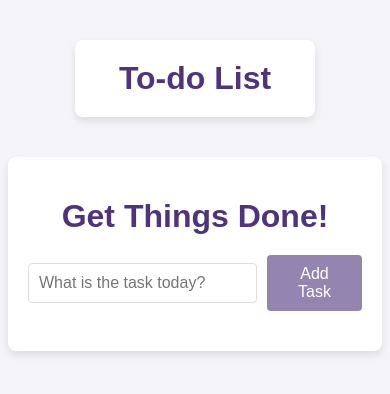
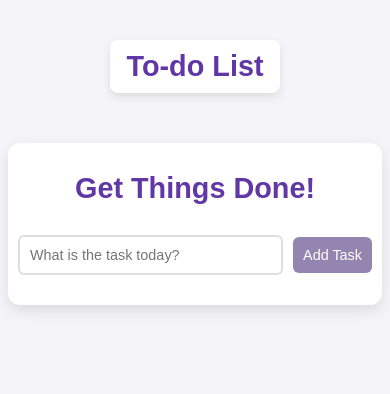
Before and after one commit to HamPetrosyan/Todo-List, a React (Vite) app: page / in a window 390 px wide. Shown: the top 394 px of the page. Built offline with nearby package versions, Linux system fonts and the light colour scheme.

Commit message:
update css

```diff
--- a/src/components/Todo.jsx
+++ b/src/components/Todo.jsx
@@ -4,17 +4,23 @@ import { faPenToSquare, faTrash } from "@fortawesome/free-solid-svg-icons";
 
 import { toggleCompleted, deleteTodo, editTodo } from "../redux/todoSlice";
 import { playSound } from "../utils/sound";
+import { useState } from "react";
 
 export const Todo = ({ task }) => {
   const dispatch = useDispatch();
+  const [isFading, setIsFading] = useState(false);
 
   const handleToggleComplete = () => {
     dispatch(toggleCompleted(task.id));
   };
 
   const handleDeleteTodo = () => {
-    dispatch(deleteTodo(task.id));
+    setIsFading(true);
     playSound("remove-task.wav", 0.1);
+
+    setTimeout(() => {
+      dispatch(deleteTodo(task.id));
+    }, 500);
   };
 
   const handleEditTodo = () => {
@@ -22,7 +28,7 @@ export const Todo = ({ task }) => {
   };
 
   return (
-    <div className="Todo">
+    <div className={`Todo ${isFading ? "fade-out" : ""}`}>
       <p
         onClick={handleToggleComplete}
         className={`task ${task.completed ? "completed" : ""}`}
--- a/src/index.css
+++ b/src/index.css
@@ -15,18 +15,21 @@ body {
 
 .TodoWrapper {
   max-width: 600px;
-  margin: 20px auto;
-  padding: 20px;
-  border-radius: 8px;
-  box-shadow: 0 4px 8px rgba(0, 0, 0, 0.1);
+  margin: 50px auto;
+  padding: 30px;
   background-color: #fff;
+  border-radius: 12px;
+  box-shadow: 0 6px 15px rgba(0, 0, 0, 0.1);
+  animation: fadeIn 1s ease-in-out;
+  transition: all 0.3s ease-in-out;
 }
 
 h1 {
-  font-size: 2rem;
-  color: #4d347c;
-  margin-bottom: 20px;
+  font-size: 2.5rem;
+  color: #6037a5;
   text-align: center;
+  margin-bottom: 30px;
+  animation: slideDown 1s ease-in-out;
 }
 
 .TodoForm {
@@ -37,31 +40,32 @@ h1 {
 
 .todo-input {
   flex: 1;
-  padding: 10px;
-  border: 1px solid #ddd;
-  border-radius: 4px;
+  padding: 12px;
+  border: 2px solid #ddd;
+  border-radius: 6px;
   font-size: 1rem;
-  color: #333;
-  box-sizing: border-box;
   outline: none;
+  transition: box-shadow outline 0.3s ease, border-color 0.3s ease;
 }
 
 .todo-input:focus {
   outline: auto;
   outline-color: #4d347c;
+  border-color: #6037a5;
+  box-shadow: 0 0 10px rgba(96, 55, 165, 0.2);
 }
 
 
 .todo-btn {
-  padding: 10px 20px;
+  padding: 10px 25px;
   border: none;
-  border-radius: 4px;
-  background-color: #4d347c;
+  border-radius: 6px;
+  background-color: #6037a5;
   color: #fff;
-  font-size: 1rem;
+  font-size: 1.1rem;
+  margin-left: 10px;
   cursor: pointer;
-  transition: background-color 0.3s ease;
-  margin-left: 10px;
+  transition: background-color 0.4s ease;
 }
 
 .todo-btn:hover {
@@ -84,6 +88,9 @@ h1 {
   border-radius: 4px;
   margin-bottom: 10px;
   box-shadow: 0 2px 4px rgba(0, 0, 0, 0.05);
+  opacity: 0;
+  transform: translateY(20px);
+  animation: appear 0.6s forwards ease;
 }
 
 .task {
@@ -118,3 +125,80 @@ h1 {
   align-items: center;
   margin-bottom: 20px;
 }
+
+.fade-out {
+  animation: disappear 0.3s forwards ease;
+}
+
+@keyframes fadeIn {
+  0% {
+    opacity: 0;
+    transform: translateY(20px);
+  }
+
+  100% {
+    opacity: 1;
+    transform: translateY(0);
+  }
+}
+
+@keyframes slideDown {
+  0% {
+    opacity: 0;
+    transform: translateY(-20px);
+  }
+
+  100% {
+    opacity: 1;
+    transform: translateY(0);
+  }
+}
+
+@keyframes appear {
+  0% {
+    opacity: 0;
+    transform: translateY(20px);
+  }
+
+  100% {
+    opacity: 1;
+    transform: translateY(0);
+  }
+}
+
+@keyframes disappear {
+  0% {
+    opacity: 1;
+    transform: translateY(0);
+  }
+
+  100% {
+    opacity: 0;
+    transform: translateY(20px);
+  }
+}
+
+@media (max-width: 420px) {
+  .TodoList {
+    padding: 10px;
+    max-width: 150px;
+  }
+
+  h1 {
+    font-size: 1.8rem;
+  }
+
+  .TodoWrapper {
+    padding: 10px;
+  }
+
+  .todo-input {
+    padding: 10px;
+    font-size: 0.9rem;
+  }
+
+  .todo-btn {
+    padding: 10px;
+    font-size: 0.9rem;
+  }
+}
```
